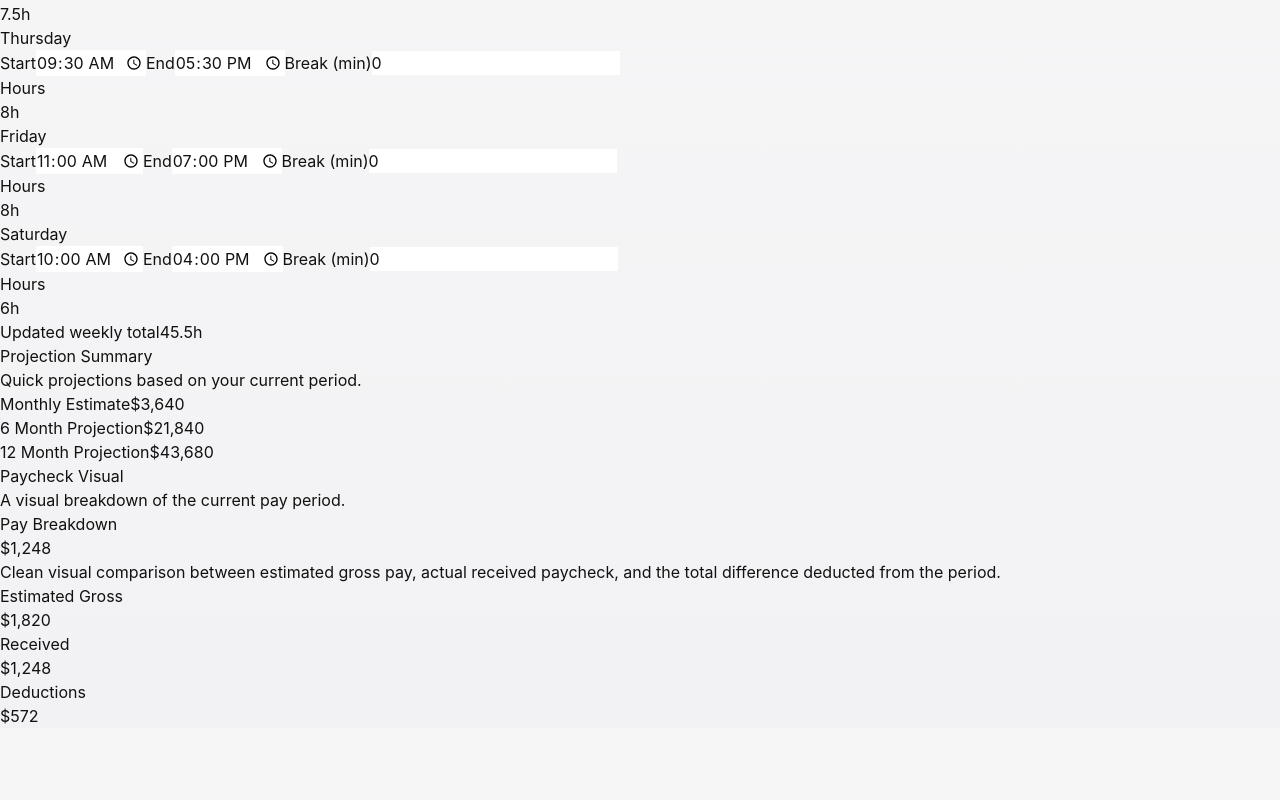
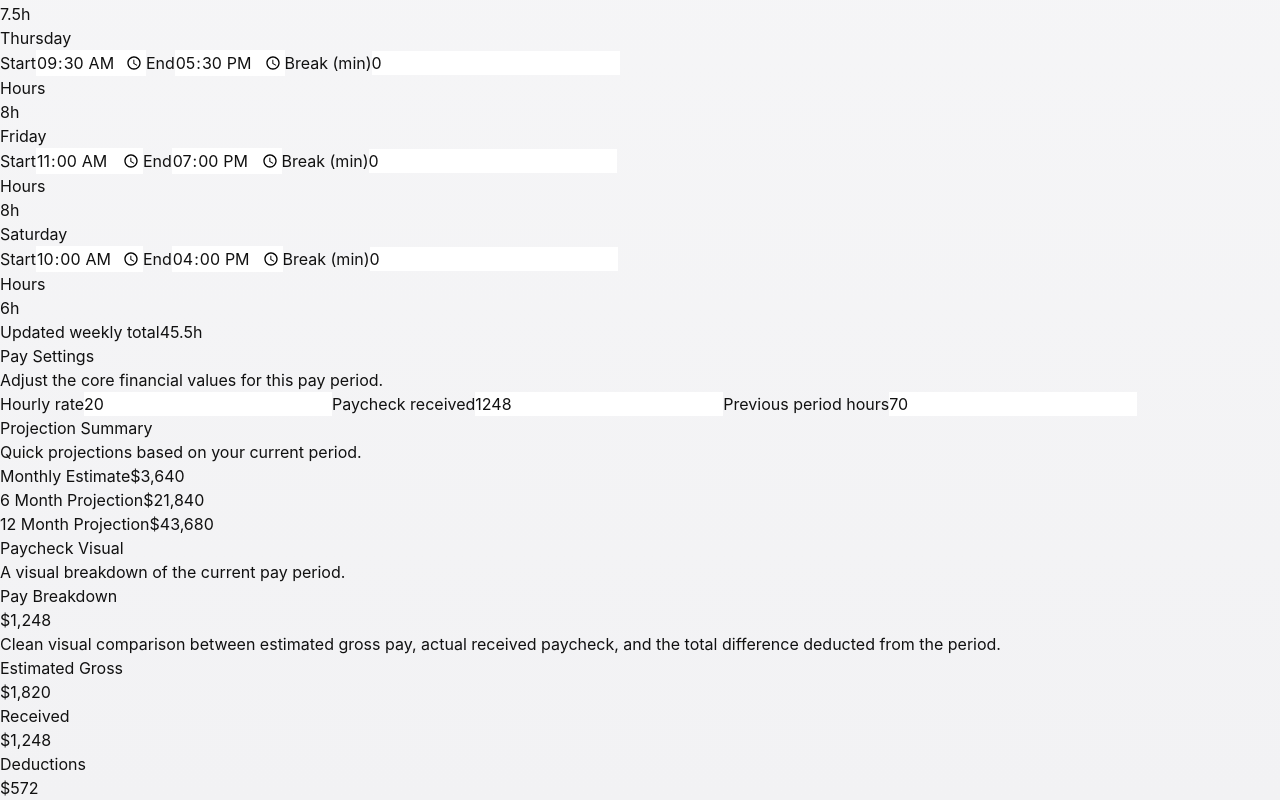
Before and after one commit to gereacosta1/workpulse, a React (Vite) app: page / in a window 1280 px wide. Shown: the part 676-1476 px from the top of the page. Before the commit the page ends 1404 px from the top, so only its background shows below. Built offline with nearby package versions, Linux system fonts and the light colour scheme.

Commit message:
Add editable pay settings and live financial recalculation

```diff
--- a/src/components/dashboard-shell.tsx
+++ b/src/components/dashboard-shell.tsx
@@ -3,6 +3,7 @@ import { SectionCard } from "./section-card";
 import { StatsCard } from "./stats-card";
 import { PayBreakdownChart } from "./pay-breakdown-chart";
 import { ShiftEditor } from "./shift-editor";
+import { PaySettingsForm } from "./pay-settings-form";
 import type { DashboardData, WeeklyShift } from "../types/dashboard";
 
 type DashboardShellProps = {
@@ -19,6 +20,9 @@ function formatCurrency(amount: number) {
 
 export function DashboardShell({ data }: DashboardShellProps) {
   const [shifts, setShifts] = useState<WeeklyShift[]>(data.weeklyShifts);
+  const [hourlyRate, setHourlyRate] = useState<number>(data.hourlyRate);
+  const [paycheckReceived, setPaycheckReceived] = useState<number>(data.paycheckReceived);
+  const [previousPeriodHours, setPreviousPeriodHours] = useState<number>(data.previousPeriodHours);
 
   const weeklyHours = useMemo(() => {
     return shifts.reduce((sum, shift) => sum + shift.hours, 0);
@@ -29,18 +33,18 @@ export function DashboardShell({ data }: DashboardShellProps) {
   }, [weeklyHours]);
 
   const estimatedGross = useMemo(() => {
-    return biweeklyHours * data.hourlyRate;
-  }, [biweeklyHours, data.hourlyRate]);
+    return biweeklyHours * hourlyRate;
+  }, [biweeklyHours, hourlyRate]);
 
   const deductionDifference = useMemo(() => {
-    return Math.max(estimatedGross - data.paycheckReceived, 0);
-  }, [estimatedGross, data.paycheckReceived]);
+    return Math.max(estimatedGross - paycheckReceived, 0);
+  }, [estimatedGross, paycheckReceived]);
 
   const monthlyEstimate = estimatedGross * 2;
   const sixMonthProjection = monthlyEstimate * 6;
   const yearlyProjection = monthlyEstimate * 12;
 
-  const hoursDifference = biweeklyHours - data.previousPeriodHours;
+  const hoursDifference = biweeklyHours - previousPeriodHours;
 
   const stats = [
     {
@@ -53,12 +57,12 @@ export function DashboardShell({ data }: DashboardShellProps) {
       id: "gross",
       label: "Estimated Gross",
       value: formatCurrency(estimatedGross),
-      helperText: `Based on $${data.hourlyRate}/hr`,
+      helperText: `Based on $${hourlyRate}/hr`,
     },
     {
       id: "check",
       label: "Paycheck Received",
-      value: formatCurrency(data.paycheckReceived),
+      value: formatCurrency(paycheckReceived),
       helperText: `${formatCurrency(deductionDifference)} difference`,
     },
   ];
@@ -71,7 +75,7 @@ export function DashboardShell({ data }: DashboardShellProps) {
 
   const payBreakdown = [
     { id: "gross", label: "Estimated Gross", amount: estimatedGross },
-    { id: "received", label: "Received", amount: data.paycheckReceived },
+    { id: "received", label: "Received", amount: paycheckReceived },
     { id: "deductions", label: "Deductions", amount: deductionDifference },
   ];
 
@@ -118,6 +122,21 @@ export function DashboardShell({ data }: DashboardShellProps) {
             <ShiftEditor initialShifts={shifts} onShiftsChange={setShifts} />
           </SectionCard>
 
+          <div className="grid gap-6">
+            <SectionCard
+              title="Pay Settings"
+              subtitle="Adjust the core financial values for this pay period."
+            >
+              <PaySettingsForm
+                hourlyRate={hourlyRate}
+                paycheckReceived={paycheckReceived}
+                previousPeriodHours={previousPeriodHours}
+                onHourlyRateChange={setHourlyRate}
+                onPaycheckReceivedChange={setPaycheckReceived}
+                onPreviousPeriodHoursChange={setPreviousPeriodHours}
+              />
+            </SectionCard>
+
             <SectionCard
               title="Projection Summary"
               subtitle="Quick projections based on your current period."
@@ -135,6 +154,7 @@ export function DashboardShell({ data }: DashboardShellProps) {
               </div>
             </SectionCard>
           </div>
+        </div>
 
         <SectionCard
           title="Paycheck Visual"
--- /dev/null
+++ b/src/components/pay-settings-form.tsx
@@ -0,0 +1,67 @@
+import type { ChangeEvent } from "react";
+
+type PaySettingsFormProps = {
+  hourlyRate: number;
+  paycheckReceived: number;
+  previousPeriodHours: number;
+  onHourlyRateChange: (value: number) => void;
+  onPaycheckReceivedChange: (value: number) => void;
+  onPreviousPeriodHoursChange: (value: number) => void;
+};
+
+export function PaySettingsForm({
+  hourlyRate,
+  paycheckReceived,
+  previousPeriodHours,
+  onHourlyRateChange,
+  onPaycheckReceivedChange,
+  onPreviousPeriodHoursChange,
+}: PaySettingsFormProps) {
+  function handleNumberChange(
+    event: ChangeEvent<HTMLInputElement>,
+    onChange: (value: number) => void
+  ) {
+    const nextValue = Number(event.target.value);
+    onChange(Number.isNaN(nextValue) ? 0 : nextValue);
+  }
+
+  return (
+    <div className="grid gap-4">
+      <label className="grid gap-2">
+        <span className="text-sm font-medium text-zinc-700">Hourly rate</span>
+        <input
+          type="number"
+          min="0"
+          step="0.5"
+          value={hourlyRate}
+          onChange={(event) => handleNumberChange(event, onHourlyRateChange)}
+          className="rounded-2xl border border-zinc-300 bg-white px-4 py-3 text-sm text-zinc-900 outline-none transition focus:border-violet-400"
+        />
+      </label>
+
+      <label className="grid gap-2">
+        <span className="text-sm font-medium text-zinc-700">Paycheck received</span>
+        <input
+          type="number"
+          min="0"
+          step="1"
+          value={paycheckReceived}
+          onChange={(event) => handleNumberChange(event, onPaycheckReceivedChange)}
+          className="rounded-2xl border border-zinc-300 bg-white px-4 py-3 text-sm text-zinc-900 outline-none transition focus:border-violet-400"
+        />
+      </label>
+
+      <label className="grid gap-2">
+        <span className="text-sm font-medium text-zinc-700">Previous period hours</span>
+        <input
+          type="number"
+          min="0"
+          step="0.5"
+          value={previousPeriodHours}
+          onChange={(event) => handleNumberChange(event, onPreviousPeriodHoursChange)}
+          className="rounded-2xl border border-zinc-300 bg-white px-4 py-3 text-sm text-zinc-900 outline-none transition focus:border-violet-400"
+        />
+      </label>
+    </div>
+  );
+}
```
Lines whose indentation alone changed are shown as unchanged.
